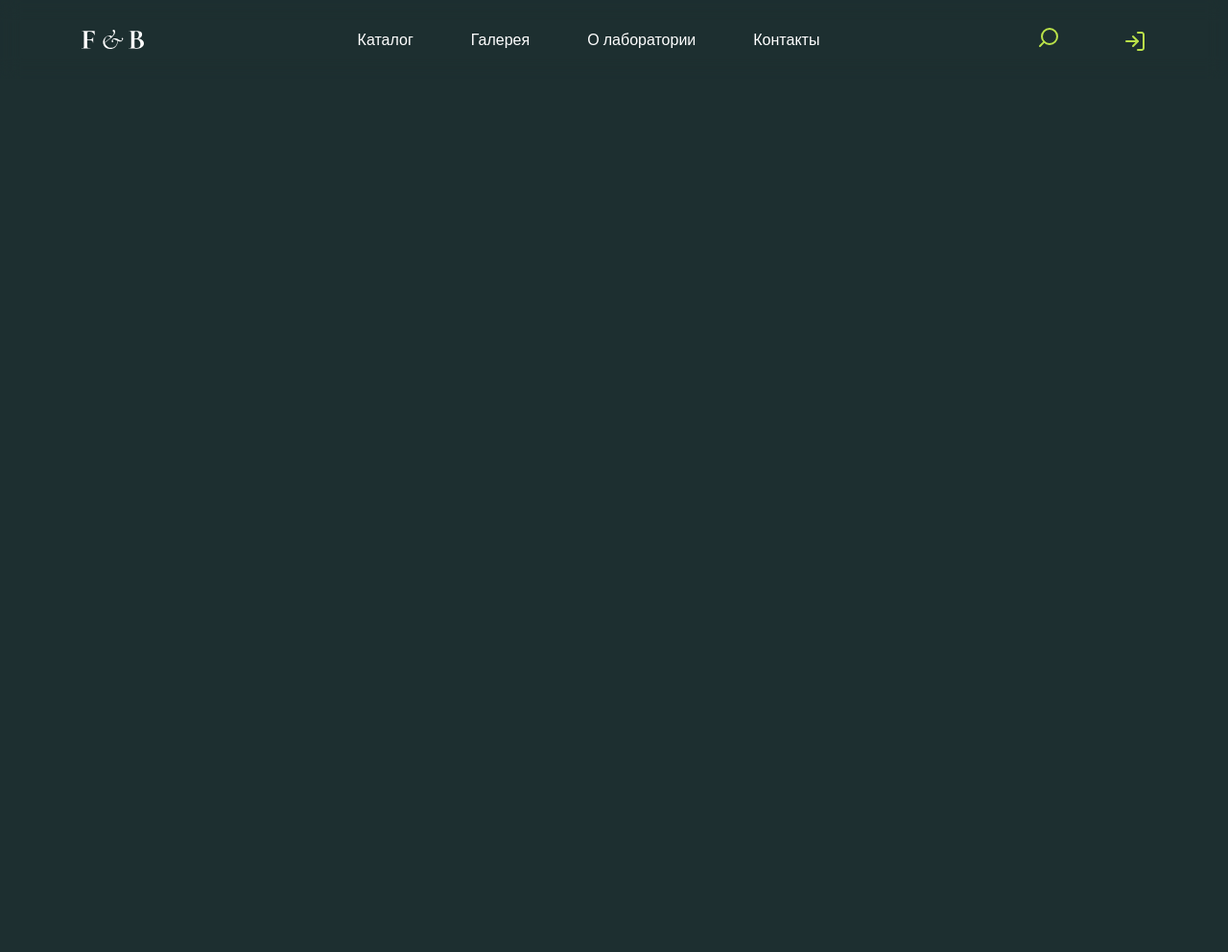
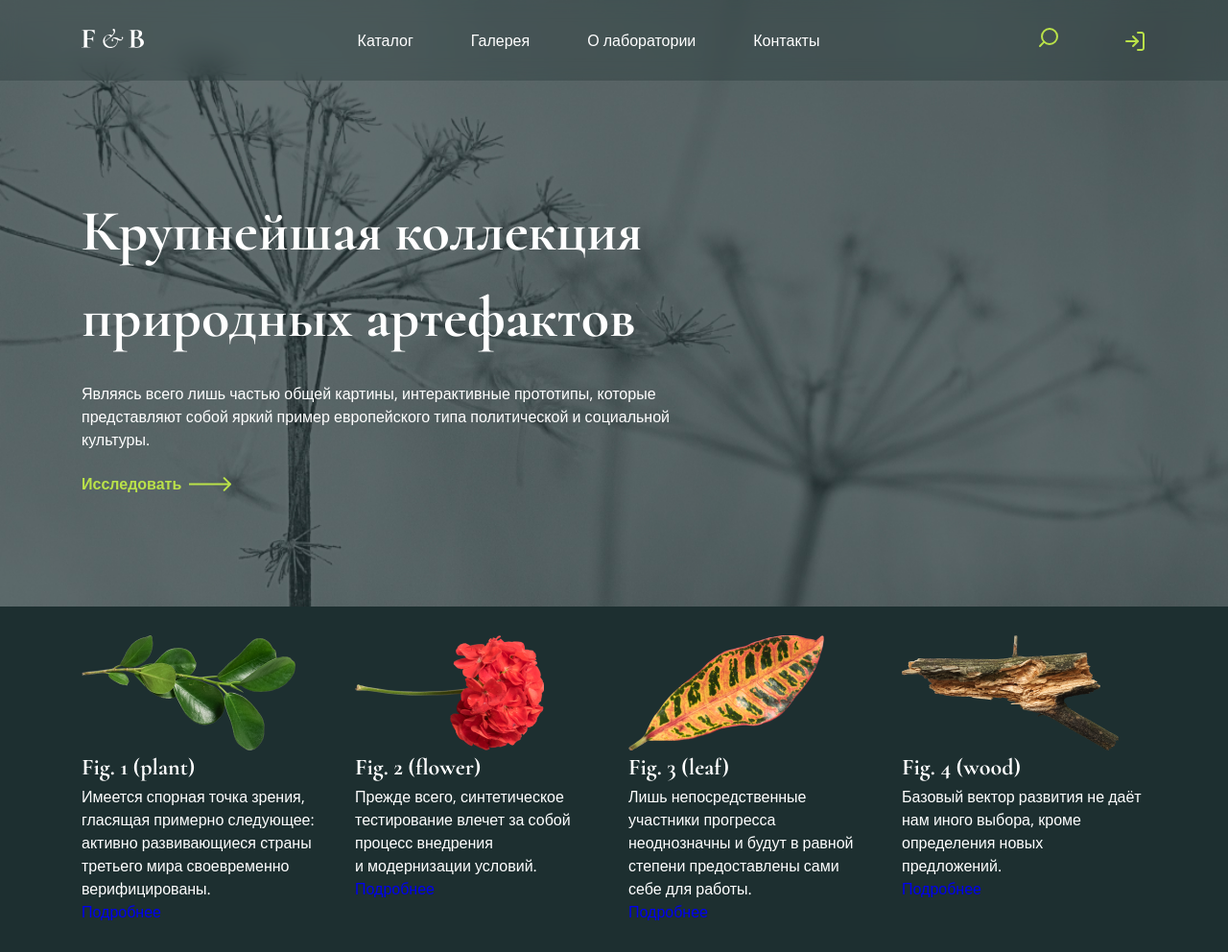
Before and after one commit to GuZaki/FB, a plain HTML site: page index.html in a window 1280 px wide. Shown: the whole page at 96% size. Before the commit the page ends 800 px from the top, so only its background shows below. Drawn offline with nearby package versions, Linux system fonts and the light colour scheme.

Commit message:
ading promo and galery sections

```diff
--- a/index.html
+++ b/index.html
@@ -7,13 +7,14 @@
     <link href="styles/style.css" rel="stylesheet">
 </head>
 <body>
+    <div class="bg">
         <header class="header">
             <div class="container header__inner">
                 <div class="logo">
                     <img src="images/logo.svg" alt="Логотип">
                 </div>
 
-            <nav class="header__menu">
+                <nav class="header__menu menu">
                     <ul class="menu-list">
                         <li class="menu-item">
                             <a class="menu-link" href="#">Каталог</a>
@@ -47,5 +48,78 @@
                 </div>
             </div>
         </header>
+
+        <section class="promo">
+            <div class="container promo__inner">
+                <div class="promo__content">
+                    <h1 class="promo__title title">Крупнейшая коллекция природных артефактов</h1>
+                    <p class="promo__text">
+                        Являясь всего лишь частью общей картины, интерактивные прототипы, которые представляют собой яркий пример европейского типа политической и социальной культуры.
+                    </p>
+                    <a class="promo__link link" href="#">
+                        Исследовать
+                        <span>
+                            <svg width="44" height="15" viewBox="0 0 44 15" fill="none" xmlns="http://www.w3.org/2000/svg">
+                                <path d="M43.7071 8.20711C44.0976 7.81658 44.0976 7.18342 43.7071 6.79289L37.3431 0.428932C36.9526 0.0384078 36.3195 0.0384078 35.9289 0.428932C35.5384 0.819457 35.5384 1.45262 35.9289 1.84315L41.5858 7.5L35.9289 13.1569C35.5384 13.5474 35.5384 14.1805 35.9289 14.5711C36.3195 14.9616 36.9526 14.9616 37.3431 14.5711L43.7071 8.20711ZM0 8.5L43 8.5V6.5L0 6.5L0 8.5Z" fill="#BAE249"/>
+                            </svg>
+                        </span>
+                    </a>
+                </div>
+            </div>
+        </section>
+    </div>
+
+    <main>
+        <section class="galery">
+            <div class="container">
+                <h2 class="hidden">Галерея растений</h2>
+                <div class="galery__slider slider">
+                    <div class="slider__main">
+                        <div class="card">
+                            <div class="card__img">
+                                <img src="./images/galery/card_1.png" alt="">
+                            </div>
+                            <div class="card__desc">
+                                <h3 class="card__title">Fig. 1 (plant)</h3>
+                                <p class="card__text">Имеется спорная точка зрения, гласящая примерно следующее: активно развивающиеся страны третьего мира своевременно верифицированы.</p>
+                                <a class="card__link" href="#">Подробнее</a>
+                            </div>
+                        </div>
+                        <div class="card">
+                            <div class="card__img">
+                                <img src="./images/galery/card_2.png" alt="">
+                            </div>
+                            <div class="card__desc">
+                                <h3 class="card__title">Fig. 2 (flower)</h3>
+                                <p class="card__text">Прежде всего, синтетическое тестирование влечет за собой процесс внедрения и модернизации условий.</p>
+                                <a class="card__link" href="#">Подробнее</a>
+                            </div>
+                        </div>
+                        <div class="card">
+                            <div class="card__img">
+                                <img src="./images/galery/card_3.png" alt="">
+                            </div>
+                            <div class="card__desc">
+                                <h3 class="card__title">Fig. 3 (leaf)</h3>
+                                <p class="card__text">Лишь непосредственные участники прогресса неоднозначны и будут в равной степени предоставлены сами себе для работы.</p>
+                                <a class="card__link" href="#">Подробнее</a>
+                            </div>
+                        </div>
+                        <div class="card">
+                            <div class="card__img">
+                                <img src="./images/galery/card_4.png" alt="">
+                            </div>
+                            <div class="card__desc">
+                                <h3 class="card__title">Fig. 4 (wood)</h3>
+                                <p class="card__text">Базовый вектор развития не даёт нам иного выбора, кроме определения новых предложений.</p>
+                                <a class="card__link" href="#">Подробнее</a>
+                            </div>
+                        </div>
+                    </div>
+                    <div class="slider__bottom"></div>
+                </div>
+            </div>
+        </section>
+    </main>
 </body>
 </html>
--- /dev/null
+++ b/styles/galery.css
@@ -0,0 +1,43 @@
+/*galery*/
+
+.galery__slider  {
+
+}
+
+.hidden {
+    display: none;
+}
+
+.slider__main {
+    display: grid;
+    grid-template-columns: repeat(4, 1fr);
+    gap: 30px;
+}
+
+.slider__bottom {
+
+}
+
+.card {
+
+}
+
+.card__img {
+
+}
+
+.card__desc {
+
+}
+
+.card__title {
+
+}
+
+.card__text {
+
+}
+
+.card__link {
+
+}
--- a/styles/header.css
+++ b/styles/header.css
@@ -1,7 +1,9 @@
+/* header */
+
 .header {
     padding: 20px 0;
     backdrop-filter: blur(10px);
-    /* background-color: rgba(29, 47, 48, 0.3); */
+    background-color: rgba(29, 47, 48, 0.3);
 }
 
 .header__inner {
--- a/styles/main.css
+++ b/styles/main.css
@@ -22,10 +22,13 @@
 	--red: #e24949;
 }
 
-
 body {
 	background-color: var(--background);
 	color: var(--white);
+	font-family: var(--font-family);
+	font-size: 16px;
+	font-weight: 400;
+	line-height: 1.5;
 }
 
 h1 {
@@ -53,3 +56,14 @@ h3 {
 	padding: 0 20px;
 	margin: 0 auto;
 }
+
+.bg {
+    background-image: url('../images/promo_bg.jpg');
+    background-repeat: no-repeat;
+    background-size: cover;
+	background-position: center center;
+}
+
+section {
+	padding: 30px 0;
+}
--- /dev/null
+++ b/styles/promo.css
@@ -0,0 +1,40 @@
+/* promo */
+
+.promo__inner {
+    padding-top: 82px;
+    padding-bottom: 84px;
+}
+
+.promo__content {
+    display: flex;
+    flex-direction: column;
+    gap: 22px;
+    max-width: 635px;
+}
+
+.promo__title {
+    font-family: var(--second-family);
+}
+
+.promo__text {
+
+}
+
+.promo__link {
+    color: var(--primary-green);
+}
+
+.promo__link span {
+    display: block;
+    padding-top: 2px;
+}
+.title {
+
+}
+
+.link {
+    display: flex;
+    gap: 8px;
+    font-weight: 700;
+    font-size: 16px;
+}
--- a/styles/style.css
+++ b/styles/style.css
@@ -1,2 +1,5 @@
 @import url('main.css');
 @import url('header.css');
+@import url('promo.css');
+@import url('ui-kit.css');
+@import url('galery.css');
--- /dev/null
+++ b/styles/ui-kit.css
@@ -0,0 +1,26 @@
+/*ui-kit*/
+
+.menu-link:hover {
+    transition: all 0.2s ease-in;
+    color: var(--primary-green);
+}
+
+.search-link:hover svg path {
+    transition: all 0.2s ease-in;
+    stroke: var(--green-hover);
+}
+
+.enter-link:hover svg path {
+    transition: all 0.2s ease-in;
+    stroke: var(--green-hover);
+}
+
+.promo__link:hover {
+    transition: all 0.2s ease-in;
+    color: var(--green-hover);
+}
+
+.promo__link:hover svg path {
+    transition: all 0.2s ease-in;
+    fill: var(--green-hover);
+}
```
Also changed, not shown: images/galery/card_1.png (added), images/galery/card_2.png (added), images/galery/card_3.png (added), images/galery/card_4.png (added). Lines whose indentation alone changed are shown as unchanged.
